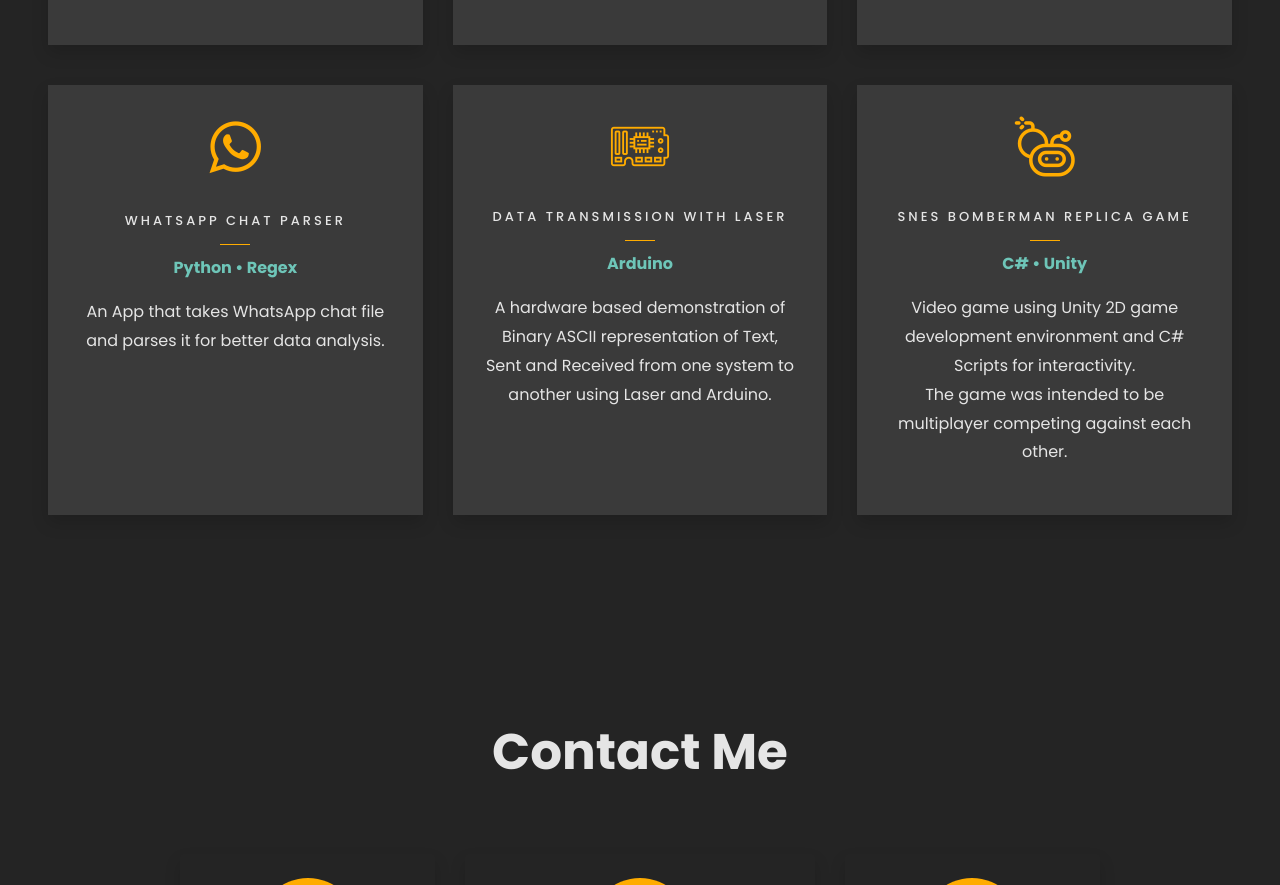
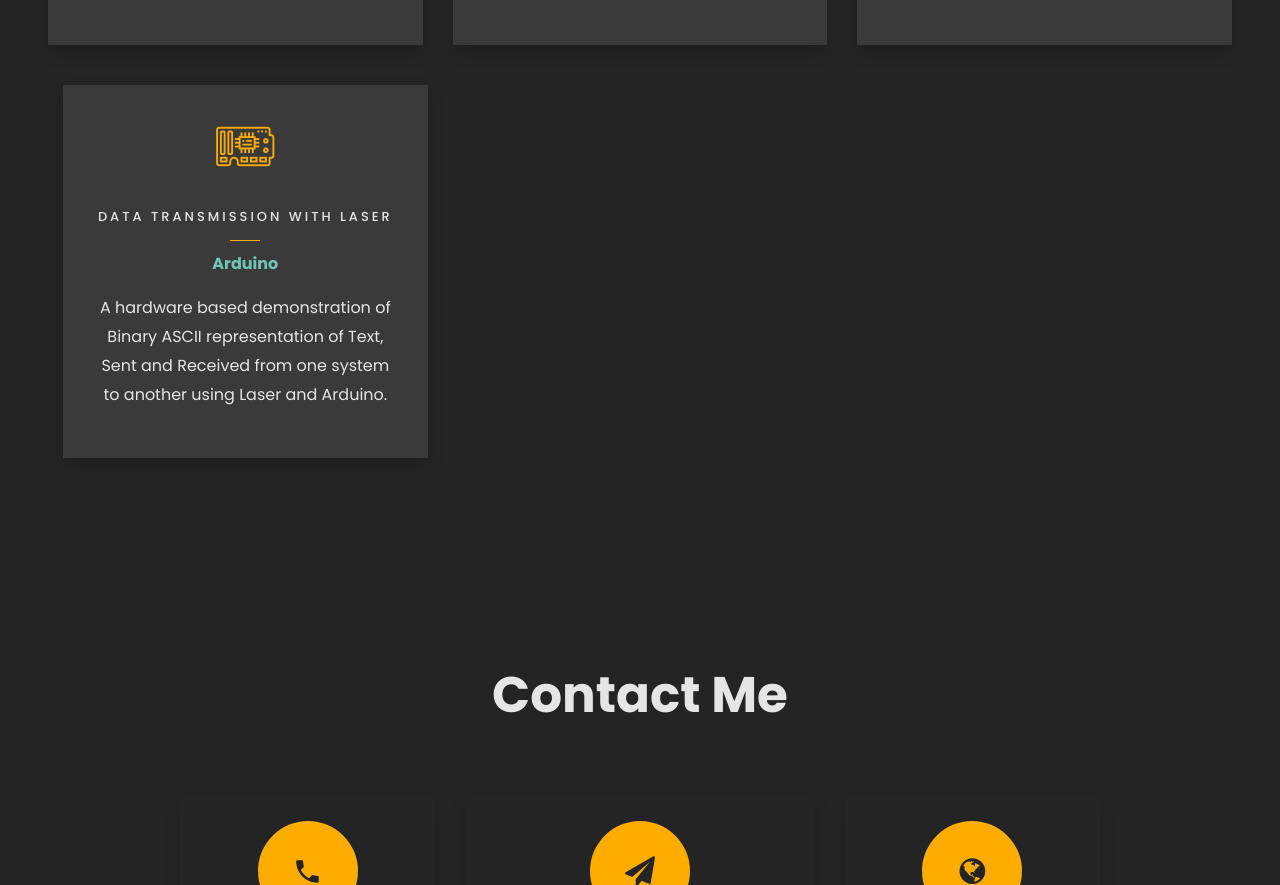
Before and after one commit to fardin007n/Brainwave_Matrix_Intern, a plain HTML site: page index.html in a window 1280 px wide. Shown: the part 4280-5165 px from the top of the page. Drawn offline with Linux system fonts and the light colour scheme; files whose address does not match are found by name.

Commit message:
My Portfolio Landing Page - Task 1 Brainwave Matrix Internship

```diff
--- a/index.html
+++ b/index.html
@@ -367,7 +367,7 @@
           </a>
         </div>
       </div>
-      <div class="row">
+      <!-- <div class="row">
         <div class="col-md-4 text-center d-flex mx-auto ftco-animate">
           <a href="https://github.com/ahsankhan26/Whatsapp-Chat-Parser" target="_blank" class="services-1 shadow">
             <span class="icon">
@@ -382,7 +382,7 @@
               </p>
             </div>
           </a>
-        </div>
+        </div> -->
         <div class="col-md-4 text-center d-flex ftco-animate">
           <a href="https://github.com/ahsankhan26/Laser-Data-Transmission" target="_blank" class="services-1 shadow">
             <span class="icon">
@@ -399,7 +399,7 @@
             </div>
           </a>
         </div>
-        <div class="col-md-4 text-center d-flex ftco-animate">
+        <!-- <div class="col-md-4 text-center d-flex ftco-animate">
           <a href="https://github.com/ahsankhan26/Bomberman-Replica" target="_blank" class="services-1 shadow">
             <span class="icon">
               <i class="flaticon-bomberman"></i>
@@ -412,7 +412,7 @@
                 Scripts for interactivity.<br />The game was intended to be
                 multiplayer competing against each other.
               </p>
-            </div>
+            </div> -->
           </a>
         </div>
       </div>
```
Also changed, not shown: images/mypic.jpg (deleted).
